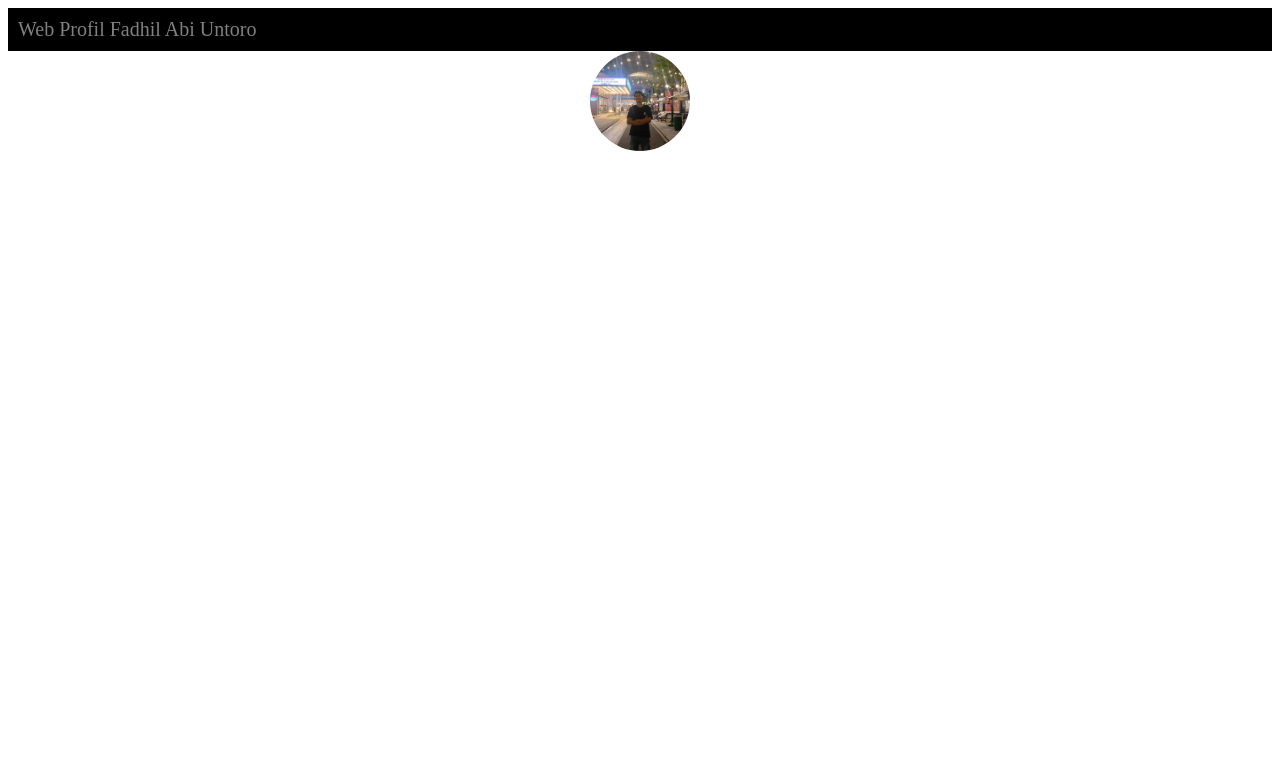
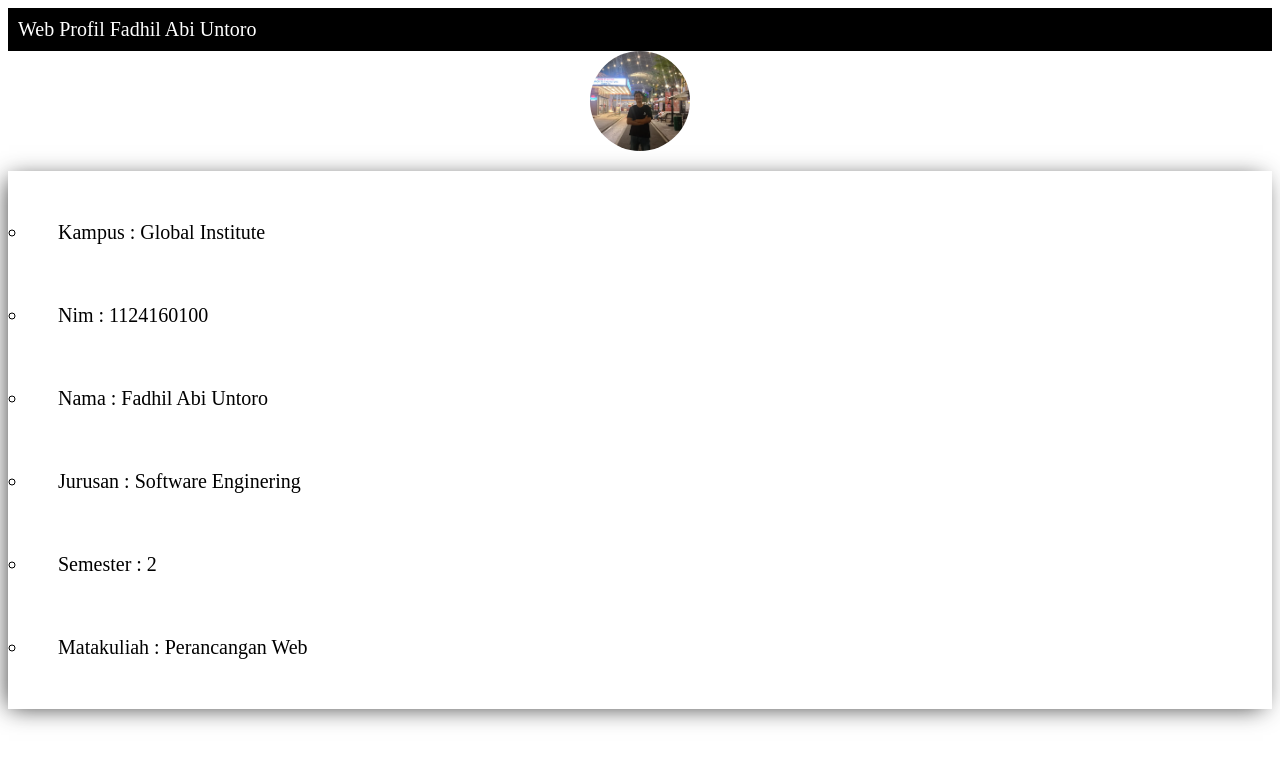
Before and after one commit to fadhilabi22/1124160100-UTS, a plain HTML site: page index.html in a window 1280 px wide. Drawn offline with Linux system fonts and the light colour scheme.

Commit message:
list biodata

```diff
--- a/index.html
+++ b/index.html
@@ -14,10 +14,17 @@
     <!-- end header -->
      <!-- content -->
         <img class="img" src="assets/diri.webp" alt="Fadhil Abi Untoro">
+        <ul class="back">
+            <li class="li-content"> Kampus     : <a href="https://global.ac.id/" class="link-a">Global Institute</a> </li>
+            <li class="li-content"> Nim        : 1124160100 </li>
+            <li class="li-content"> Nama       : Fadhil Abi Untoro </li>
+            <li class="li-content"> Jurusan    : Software Enginering</li>
+            <li class="li-content"> Semester   : 2</li>
+            <li class="li-content"> Matakuliah : Perancangan Web</li>
+        </ul>
 
      <!-- end content -->
      <!-- footer -->
-
      <!-- end footer -->
 </body>
 </html>
--- a/style/style.css
+++ b/style/style.css
@@ -1,7 +1,7 @@
 .header{
     font-size: 20px;
     font-family: 'Times New Roman', Times, serif;
-    color: gray;
+    color: white;
     background-color: black;
     padding: 10px;
 }
@@ -13,3 +13,20 @@
     border-radius: 50%;
     object-fit: cover;
 }
+.back{
+    font-size: 20px;
+    padding: 20px;
+    box-shadow: -4px 3px 23px -5px rgba(0,0,0,0.82);
+ -webkit-box-shadow: -4px 3px 23px -5px rgba(0,0,0,0.82);
+ -moz-box-shadow: -4px 3px 23px -5px rgba(0,0,0,0.82);
+}
+.li-content{
+    list-style: circle;
+    padding: 30px;
+    font-family: 'Times New Roman', Times, serif;
+    color: black;
+}
+.link-a{
+    text-decoration: none;
+    color: black;
+}
```
